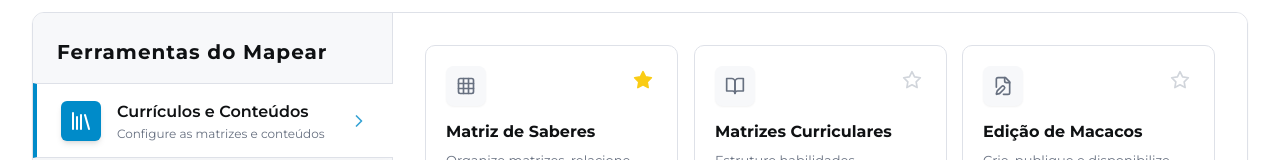
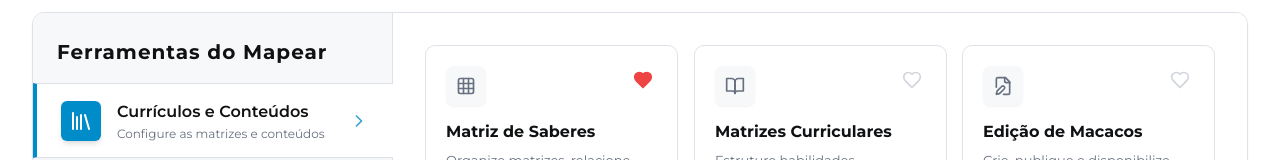
Before and after one commit to Davidx1999/prototipos_mapear, a React (Vite) app: page / in a window 1280 px wide. Both pictures are taken after a click on the button "Acessar Plataforma". Shown: the part 406-566 px from the top of the page. Built offline with nearby package versions, Linux system fonts and the light colour scheme.

Commit message:
Update: Troca de ícones para Heart e atualização da build de produção

```diff
--- a/src/components/screens/Dashboard.jsx
+++ b/src/components/screens/Dashboard.jsx
@@ -2,7 +2,8 @@
 import {
   Search, X, Star, Grid, PenTool, LayoutDashboard,
   TrendingUp, CheckSquare, Users, BookOpen,
-  ChevronRight, ClipboardList, PieChart, Map, GraduationCap
+  ChevronRight, ClipboardList, PieChart, Map, GraduationCap,
+  Heart
 } from 'lucide-react';
 import { sidebarMenus } from '../../data/constants';
 
@@ -214,7 +215,7 @@
                         }}
                         title="Favoritar"
                       >
-                        <Star size={20} className={`transition-colors ${isFav ? 'fill-yellow-400 text-yellow-400' : 'text-gray-300 hover:text-yellow-400'}`} />
+                        <Heart size={20} className={`transition-colors ${isFav ? 'fill-red-500 text-red-500' : 'text-gray-300 hover:text-red-400'}`} />
                       </button>
                     </div>
 
```
Also changed, not shown: 4 other files (tests, documents, lock files or other folders).
